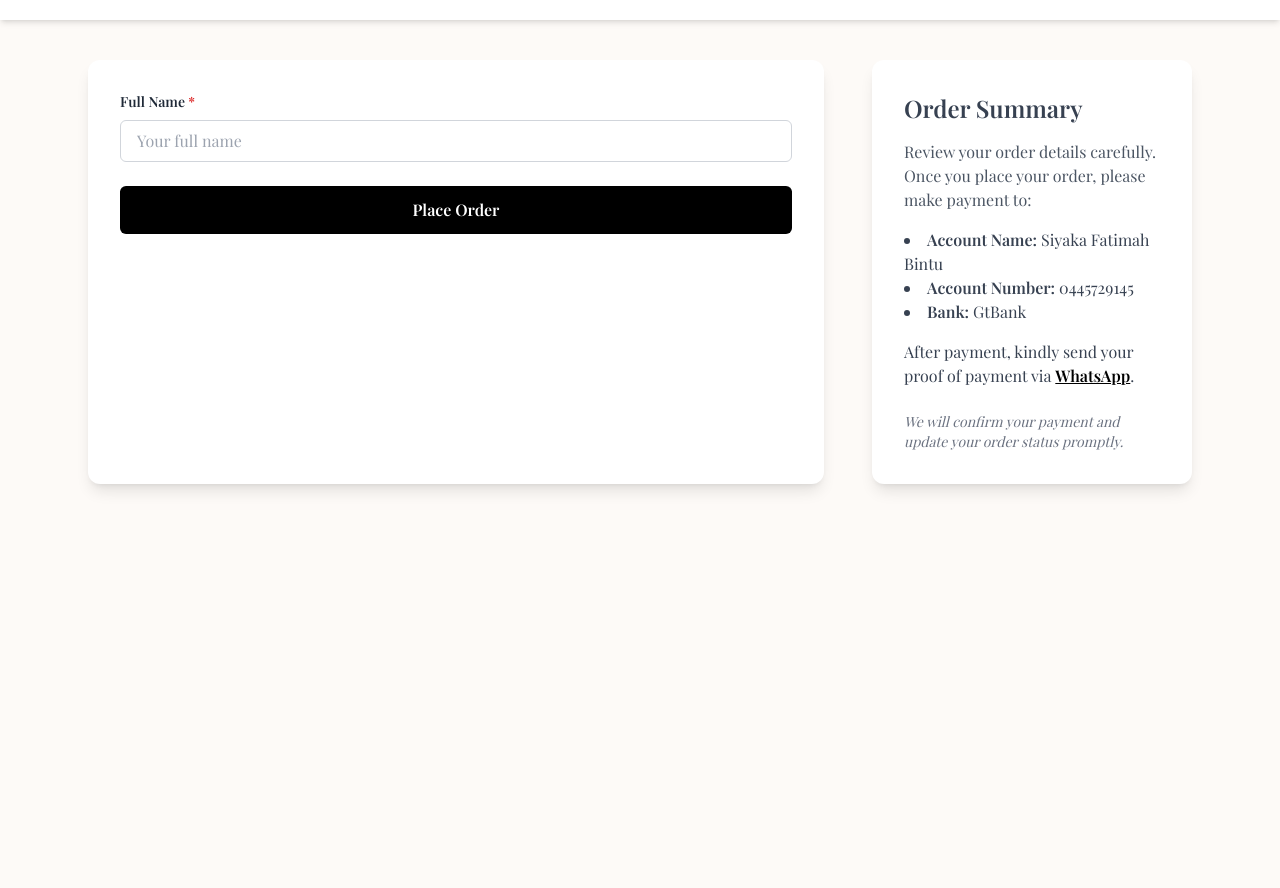
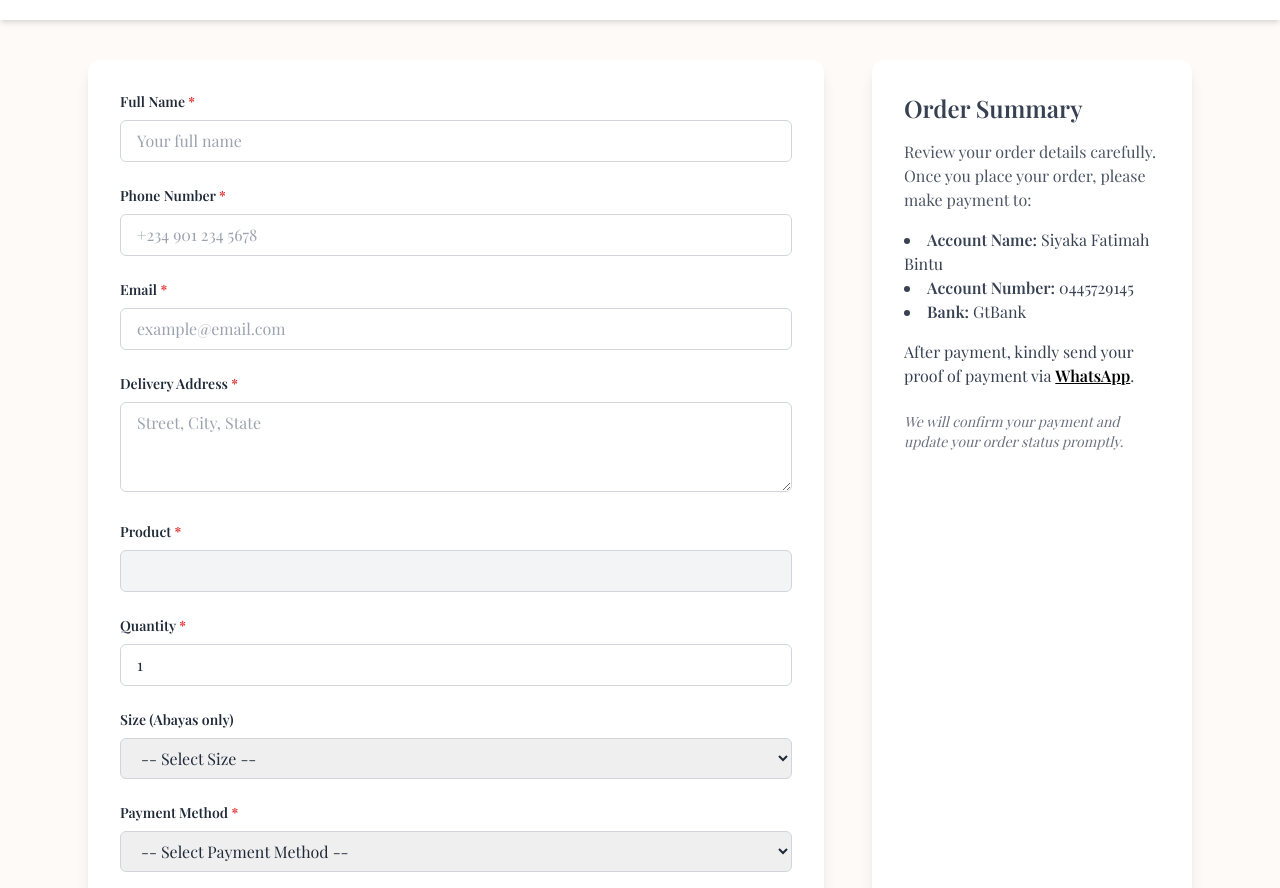
Before and after one commit to Oyizaaa/bintuu-signatures, a website: page public/order.html in a window 1280 px wide. Shown: the part 64-952 px from the top of the page. Before the commit the page ends 800 px from the top, so only its background shows below. Drawn offline with nearby package versions, Linux system fonts and the light colour scheme.

Commit message:
Update frontend order

```diff
--- a/public/order.html
+++ b/public/order.html
@@ -37,16 +37,86 @@
 
       <!-- Order Form -->
       <form id="orderForm" class="flex-1 bg-white rounded-xl shadow-lg p-8 space-y-6" novalidate>
-        <!-- Your input fields here, same as before -->
-        <!-- ... (no changes in inputs) -->
+        <!-- Full Name -->
         <div>
           <label for="name" class="block text-sm font-semibold mb-2">Full Name <span class="text-red-600">*</span></label>
           <input type="text" id="name" name="name" required
             class="w-full border border-gray-300 rounded-md px-4 py-2 focus:ring-0" placeholder="Your full name" />
           <p class="error-message hidden" id="nameError">Please enter your full name.</p>
         </div>
-        <!-- other fields ... -->
 
+        <!-- Phone -->
+        <div>
+          <label for="phone" class="block text-sm font-semibold mb-2">Phone Number <span class="text-red-600">*</span></label>
+          <input type="tel" id="phone" name="phone" required
+            class="w-full border border-gray-300 rounded-md px-4 py-2 focus:ring-0" placeholder="+234 901 234 5678" />
+          <p class="error-message hidden" id="phoneError">Please enter your phone number.</p>
+        </div>
+
+        <!-- Email -->
+        <div>
+          <label for="email" class="block text-sm font-semibold mb-2">Email <span class="text-red-600">*</span></label>
+          <input type="email" id="email" name="email" required
+            class="w-full border border-gray-300 rounded-md px-4 py-2 focus:ring-0" placeholder="example@email.com" />
+          <p class="error-message hidden" id="emailError">Please enter a valid email address.</p>
+        </div>
+
+        <!-- Delivery Address -->
+        <div>
+          <label for="address" class="block text-sm font-semibold mb-2">Delivery Address <span class="text-red-600">*</span></label>
+          <textarea id="address" name="address" required rows="3"
+            class="w-full border border-gray-300 rounded-md px-4 py-2 focus:ring-0" placeholder="Street, City, State"></textarea>
+          <p class="error-message hidden" id="addressError">Please enter your delivery address.</p>
+        </div>
+
+        <!-- Product -->
+        <div>
+          <label for="product" class="block text-sm font-semibold mb-2">Product <span class="text-red-600">*</span></label>
+          <input type="text" id="product" name="product" readonly
+            class="w-full border border-gray-300 rounded-md px-4 py-2 bg-gray-100 cursor-not-allowed" />
+          <p class="error-message hidden" id="productError">Product info missing.</p>
+        </div>
+
+        <!-- Quantity -->
+        <div>
+          <label for="quantity" class="block text-sm font-semibold mb-2">Quantity <span class="text-red-600">*</span></label>
+          <input type="number" id="quantity" name="quantity" min="1" value="1" required
+            class="w-full border border-gray-300 rounded-md px-4 py-2 focus:ring-0" />
+          <p class="error-message hidden" id="quantityError">Please enter a quantity (minimum 1).</p>
+        </div>
+
+        <!-- Size -->
+        <div>
+          <label for="size" class="block text-sm font-semibold mb-2">Size (Abayas only)</label>
+          <select id="size" name="size" class="w-full border border-gray-300 rounded-md px-4 py-2 focus:ring-0">
+            <option value="">-- Select Size --</option>
+            <option value="S">S</option>
+            <option value="M">M</option>
+            <option value="L">L</option>
+            <option value="XL">XL</option>
+          </select>
+        </div>
+
+        <!-- Payment -->
+        <div>
+          <label for="payment" class="block text-sm font-semibold mb-2">Payment Method <span class="text-red-600">*</span></label>
+          <select id="payment" name="payment" required
+            class="w-full border border-gray-300 rounded-md px-4 py-2 focus:ring-0">
+            <option value="">-- Select Payment Method --</option>
+            <option value="Bank Transfer">Bank Transfer</option>
+            <option value="Card Payment">Card Payment</option>
+          </select>
+          <p class="error-message hidden" id="paymentError">Please select a payment method.</p>
+        </div>
+
+        <!-- Notes -->
+        <div>
+          <label for="notes" class="block text-sm font-semibold mb-2">Additional Notes</label>
+          <textarea id="notes" name="notes" rows="3"
+            class="w-full border border-gray-300 rounded-md px-4 py-2 focus:ring-0" placeholder="Anything else we should know?"></textarea>
+        </div>
+
+        <!-- Submit Button -->
         <button type="submit" class="w-full bg-black text-white py-3 rounded-md font-semibold hover:bg-gray-800 transition">
           Place Order
         </button>
@@ -80,7 +150,7 @@
   </div>
 
   <script>
-    const BACKEND_URL = 'https://your-backend-url.onrender.com'; // Replace this with your actual backend URL
+    const BACKEND_URL = 'https://bintuu-shop.onrender.com'; // Replace with your backend URL
 
     const form = document.getElementById('orderForm');
     const successMsg = document.getElementById('successMessage');
```
